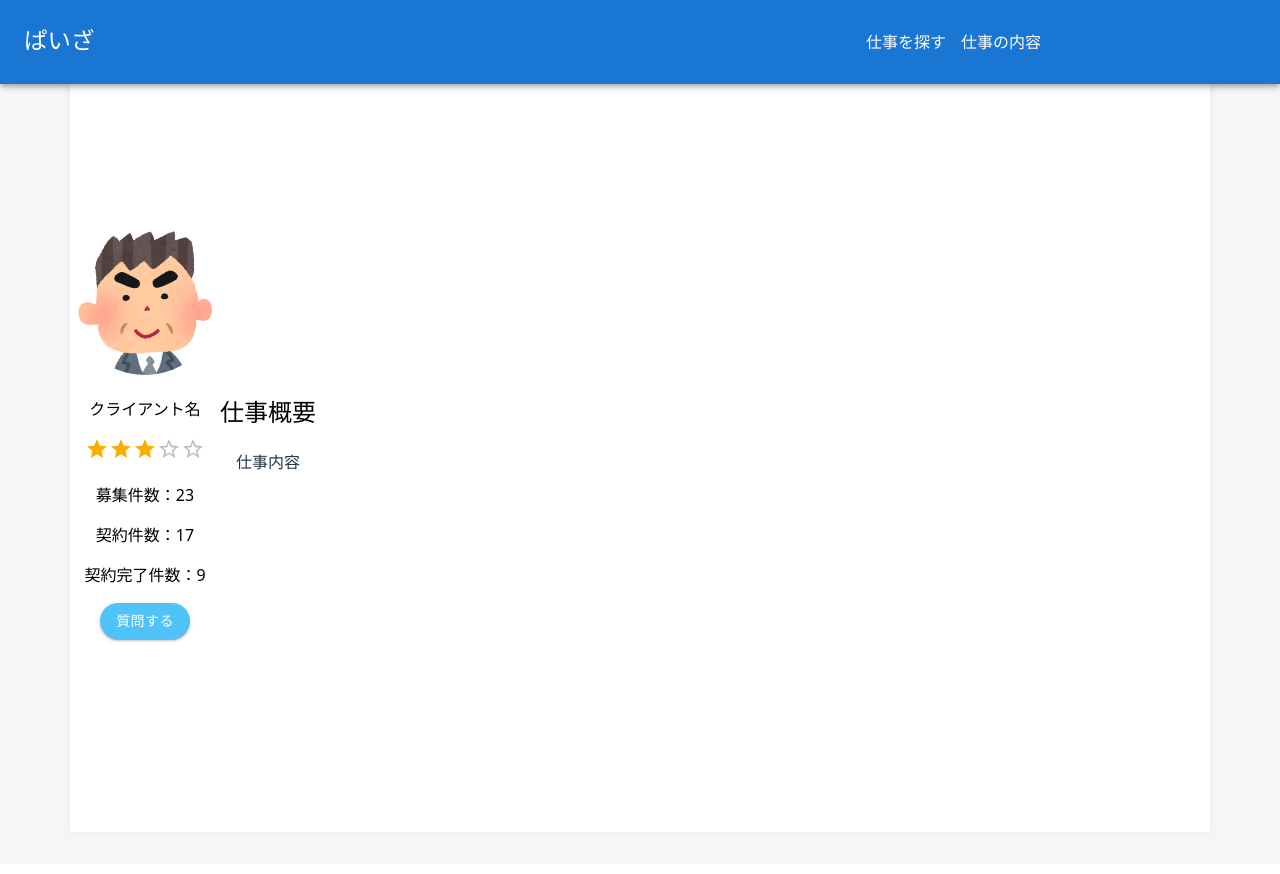
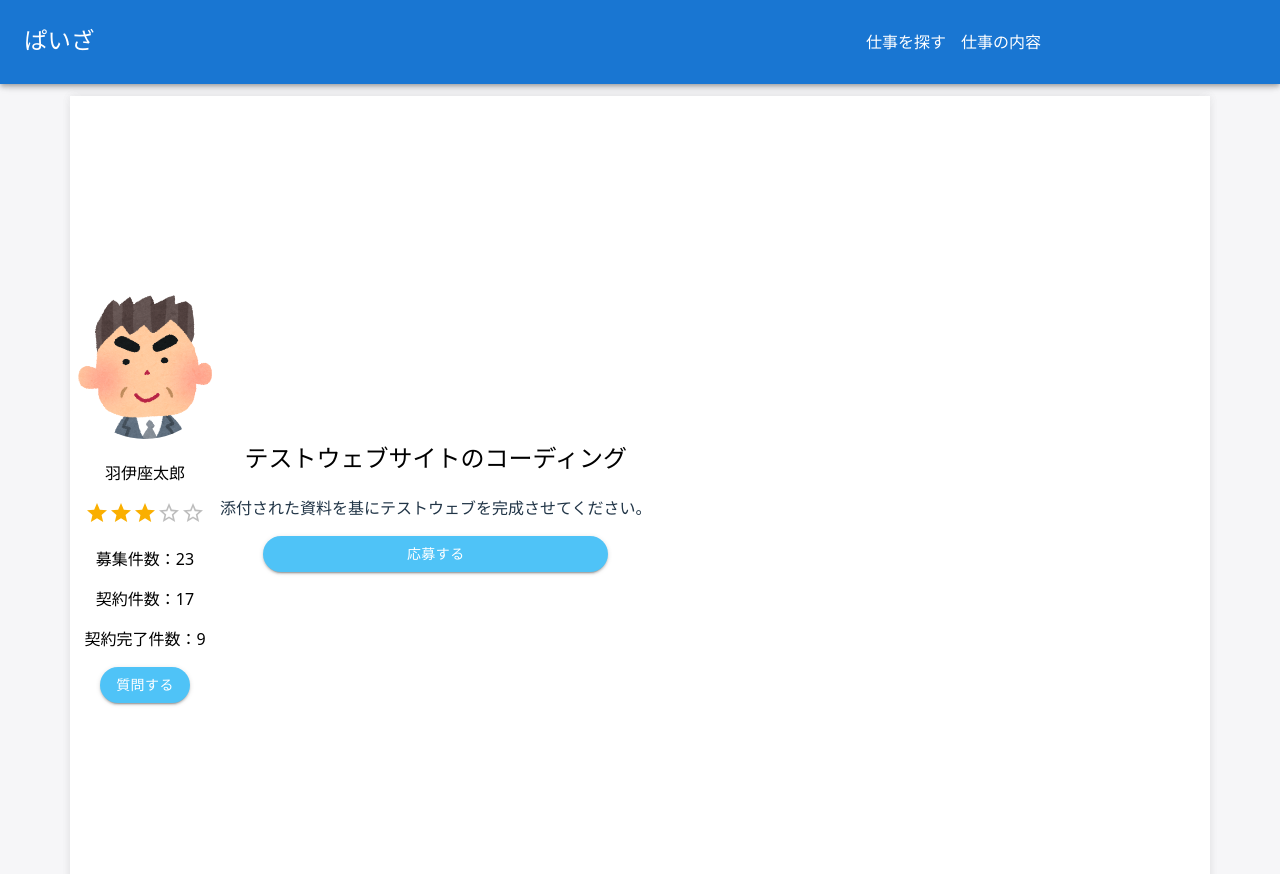
Before and after one commit to aorin0523/team2, a React (Vite) app in the folder src/frontend/: page /user/details in a window 1280 px wide. Shown: the top 874 px of the page. Built offline with nearby package versions, Linux system fonts and the light colour scheme; some icons are missing.

Commit message:
update: bodyタグをBoxタグに変更

```diff
--- a/src/frontend/src/pages/UserCaseDetails.jsx
+++ b/src/frontend/src/pages/UserCaseDetails.jsx
@@ -5,6 +5,7 @@ import Typography from '@mui/material/Typography';
 import IconButton from '@mui/material/IconButton';
 import Rating from '@mui/material/Rating';
 import Button from '@mui/material/Button';
+import Box from '@mui/material/Box';
 
 // アイコン
 import BookmarkIcon from '@mui/icons-material/Bookmark';
@@ -22,7 +23,7 @@ function App() {
     const ratingValue = 3;
 
 return (
-    <>
+    <Box sx={{ display: 'flex', flexDirection: 'column', minHeight: '100vh' }}>
     <AppBar position="fixed">
       <Toolbar>
         <Typography variant="h6" noWrap component="div" sx={{ flexGrow: 1 }}>
@@ -66,11 +67,13 @@ return (
         </div>}
       </Toolbar>
     </AppBar>
-      <body>
+
+    <Toolbar />
+      <Box component="main" className="container" sx={{ flexGrow: 1 }}>
             <div class='container'>
                 <div class='client'>
                     <img src={business_man}/>
-                    <p>クライアント名</p>
+                    <p>羽伊座太郎</p>
                     <Typography component="legend"></Typography>
                     <Rating name="read-only" value={ratingValue} readOnly />
                     <p>募集件数：23</p>
@@ -88,12 +91,23 @@ return (
                             }}>質問する</Button>
                 </div>
                 <div class='work-outline'>
-                    <h2>仕事概要</h2>
-                    <p>仕事内容</p>
+                    <h2>テストウェブサイトのコーディング</h2>
+                    <p>添付された資料を基にテストウェブを完成させてください。</p>
+                    <Button
+                        variant="contained"
+                        sx={{
+                            width: "80%",
+                            backgroundColor: '#4fc3f7',
+                            color : "white",
+                            borderRadius: "30px",
+                            '&:focus': {
+                                outline: 'none',
+                            }
+                            }}>応募する</Button>
                 </div>
             </div>
-      </body>
-    </>
+      </Box>
+    </Box>
   )
 }
 
```
